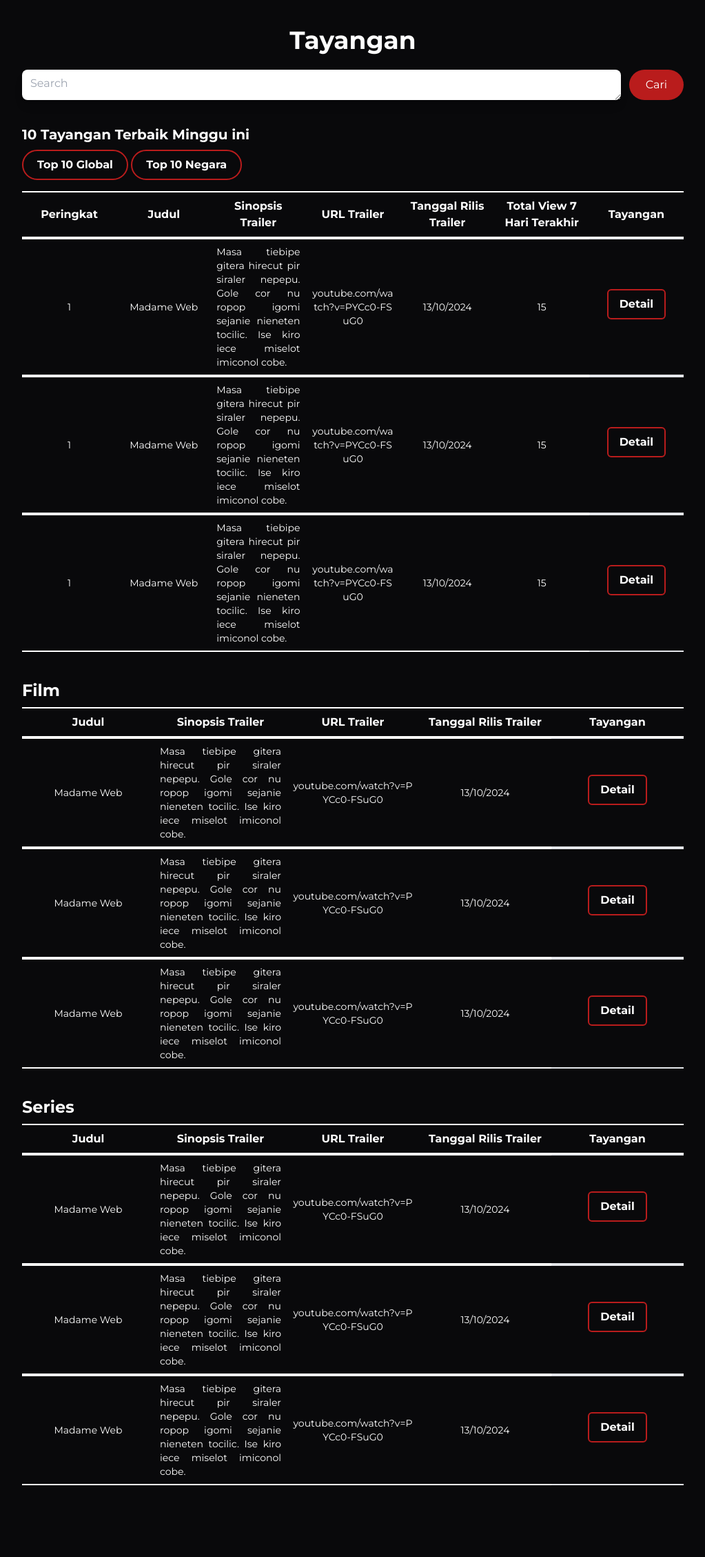
After one commit to Frmeta/pacilflix-deploy, a Django app: page /tayangan_aktif/ in a window 1280 px wide. The commit adds this page. Shown: the whole page at 69% size, without its empty margins (128-1151 px from the left). Run offline with Django 5.2, Linux system fonts and the light colour scheme; some libraries are stand-ins or nearby versions.

Commit message:
tayangan dan hasil pencarian"

```diff
--- /dev/null
+++ b/main/templates/tayangan_aktif.html
@@ -0,0 +1,135 @@
+{% extends 'base.html' %}
+
+{% block content %}
+<div class="flex items-center justify-center pb-24">
+    <div class="text-white rounded-xl w-3/4 m-2">
+        <p class="flex justify-center text-4xl mt-7 mb-5 w-full text-white font-bold leading-tight text-center">Tayangan</p>
+
+        <form>
+            <div class="w-full mb-4 rounded-xl flex flex-row justify-between">
+                <textarea id="comment" rows="1" class="shadow-lg rounded-lg px-3 py-2 mr-3 w-full px-0 text-normal text-gray-900 bg-white" placeholder="Search    " required ></textarea>
+                <button type="submit" class="inline-flex items-center py-2.5 px-6 text-medium font-normal text-center text-white bg-[#b91c1c] font-bold rounded-full transition-all hover:bg-[#7f1d1d]">
+                    Cari
+                </button>
+            </div>
+        </form>
+
+        <div class="flex flex-col justify-around my-2">
+            <p class="mt-5 mb-2 font-bold text-xl mb-1">10 Tayangan Terbaik Minggu ini</p>
+            <div class="">
+                <button class="border-2 border-[#b91c1c] text-white font-bold rounded-full transition-all hover:cursor-pointer hover:bg-[#b91c1c] mb-2 px-5 py-2 active:bg-[#b91c1c]">Top 10 Global</button>
+                <button class="border-2 border-[#b91c1c] text-white font-bold rounded-full transition-all hover:cursor-pointer hover:bg-[#b91c1c] mb-2 px-5 py-2 active:bg-[#b91c1c]">Top 10 Negara</button>
+            </div>
+        </div>
+
+        <div class="grid grid-cols-7 gap-y-0">
+            <p class="font-bold text-md p-2 text-center flex items-center justify-center border-y-2 border-white">Peringkat</p>
+            <p class="font-bold text-md p-2 text-center flex items-center justify-center border-y-2 border-white">Judul</p>
+            <p class="font-bold text-md p-2 text-center flex items-center justify-center border-y-2 border-white">Sinopsis Trailer</p>
+            <p class="font-bold text-md p-2 text-center flex items-center justify-center border-y-2 border-white">URL Trailer</p>
+            <p class="font-bold text-md p-2 text-center flex items-center justify-center border-y-2 border-white">Tanggal Rilis Trailer</p>
+            <p class="font-bold text-md p-2 text-center flex items-center justify-center border-y-2 border-white">Total View 7 Hari Terakhir</p>
+            <p class="font-bold text-md p-2 text-center flex items-center justify-center border-y-2 border-white">Tayangan</p>
+        </div>
+        <div class="grid grid-cols-7 gap-y-0">
+            <p class="font-normal text-sm p-2 text-center flex items-center justify-center border-y-2 border-white">1</p>
+            <p class="font-normal text-sm p-2 text-center flex items-center justify-center border-y-2 border-white">Madame Web</p>
+            <p class="font-normal text-sm p-2 text-center flex items-center justify-center border-y-2 border-white text-justify">Masa tiebipe gitera hirecut pir siraler nepepu. Gole cor nu ropop igomi sejanie nieneten tocilic. Ise kiro iece miselot imiconol cobe.</p>
+            <a href="https://youtube.com/watch?v=PYCc0-FSuG0" class="font-normal text-sm p-2 text-center flex items-center justify-center border-y-2 border-white break-all">youtube.com/watch?v=PYCc0-FSuG0</a>
+            <p class="font-normal text-sm p-2 text-center flex items-center justify-center border-y-2 border-white">13/10/2024</p>
+            <p class="font-normal text-sm p-2 text-center flex items-center justify-center border-y-2 border-white">15</p>
+            <div class="flex justify-center items-center border-y-2">
+                <button class="border-2 px-4 py-2 flex items-center justify-center border-[#b91c1c] text-white font-bold rounded-md transition-all hover:cursor-pointer hover:bg-[#b91c1c] mb-2 px-2 py-2 active:bg-[#b91c1c]">Detail</button>
+            </div>
+
+            <p class="font-normal text-sm p-2 text-center flex items-center justify-center border-y-2 border-white">1</p>
+            <p class="font-normal text-sm p-2 text-center flex items-center justify-center border-y-2 border-white">Madame Web</p>
+            <p class="font-normal text-sm p-2 text-center flex items-center justify-center border-y-2 border-white text-justify">Masa tiebipe gitera hirecut pir siraler nepepu. Gole cor nu ropop igomi sejanie nieneten tocilic. Ise kiro iece miselot imiconol cobe.</p>
+            <a href="https://youtube.com/watch?v=PYCc0-FSuG0" class="font-normal text-sm p-2 text-center flex items-center justify-center border-y-2 border-white break-all">youtube.com/watch?v=PYCc0-FSuG0</a>
+            <p class="font-normal text-sm p-2 text-center flex items-center justify-center border-y-2 border-white">13/10/2024</p>
+            <p class="font-normal text-sm p-2 text-center flex items-center justify-center border-y-2 border-white">15</p>
+            <div class="flex justify-center items-center border-y-2">
+                <button class="border-2 px-4 py-2 flex items-center justify-center border-[#b91c1c] text-white font-bold rounded-md transition-all hover:cursor-pointer hover:bg-[#b91c1c] mb-2 px-2 py-2 active:bg-[#b91c1c]">Detail</button>
+            </div>
+
+            <p class="font-normal text-sm p-2 text-center flex items-center justify-center border-y-2 border-white">1</p>
+            <p class="font-normal text-sm p-2 text-center flex items-center justify-center border-y-2 border-white">Madame Web</p>
+            <p class="font-normal text-sm p-2 text-center flex items-center justify-center border-y-2 border-white text-justify">Masa tiebipe gitera hirecut pir siraler nepepu. Gole cor nu ropop igomi sejanie nieneten tocilic. Ise kiro iece miselot imiconol cobe.</p>
+            <a href="https://youtube.com/watch?v=PYCc0-FSuG0" class="font-normal text-sm p-2 text-center flex items-center justify-center border-y-2 border-white break-all">youtube.com/watch?v=PYCc0-FSuG0</a>
+            <p class="font-normal text-sm p-2 text-center flex items-center justify-center border-y-2 border-white">13/10/2024</p>
+            <p class="font-normal text-sm p-2 text-center flex items-center justify-center border-y-2 border-white">15</p>
+            <div class="flex justify-center items-center border-y-2">
+                <button class="border-2 px-4 py-2 flex items-center justify-center border-[#b91c1c] text-white font-bold rounded-md transition-all hover:cursor-pointer hover:bg-[#b91c1c] mb-2 px-2 py-2 active:bg-[#b91c1c]">Detail</button>
+            </div>
+        </div>
+
+        <p class="mt-10 mb-2 font-bold text-2xl mb-1">Film</p>
+        <div class="grid grid-cols-5 gap-y-0">
+            <p class="font-bold text-md p-2 text-center flex items-center justify-center border-y-2 border-white">Judul</p>
+            <p class="font-bold text-md p-2 text-center flex items-center justify-center border-y-2 border-white">Sinopsis Trailer</p>
+            <p class="font-bold text-md p-2 text-center flex items-center justify-center border-y-2 border-white">URL Trailer</p>
+            <p class="font-bold text-md p-2 text-center flex items-center justify-center border-y-2 border-white">Tanggal Rilis Trailer</p>
+            <p class="font-bold text-md p-2 text-center flex items-center justify-center border-y-2 border-white">Tayangan</p>
+        </div>
+        <div class="grid grid-cols-5 gap-y-0">
+            <p class="font-normal text-sm p-2 text-center flex items-center justify-center border-y-2 border-white">Madame Web</p>
+            <p class="font-normal text-sm p-2 text-center flex items-center justify-center border-y-2 border-white text-justify">Masa tiebipe gitera hirecut pir siraler nepepu. Gole cor nu ropop igomi sejanie nieneten tocilic. Ise kiro iece miselot imiconol cobe.</p>
+            <a href="https://youtube.com/watch?v=PYCc0-FSuG0" class="font-normal text-sm p-2 text-center flex items-center justify-center border-y-2 border-white break-all">youtube.com/watch?v=PYCc0-FSuG0</a>
+            <p class="font-normal text-sm p-2 text-center flex items-center justify-center border-y-2 border-white">13/10/2024</p>
+            <div class="flex justify-center items-center border-y-2">
+                <button class="border-2 px-4 py-2 flex items-center justify-center border-[#b91c1c] text-white font-bold rounded-md transition-all hover:cursor-pointer hover:bg-[#b91c1c] mb-2 px-2 py-2 active:bg-[#b91c1c]">Detail</button>
+            </div>
+
+            <p class="font-normal text-sm p-2 text-center flex items-center justify-center border-y-2 border-white">Madame Web</p>
+            <p class="font-normal text-sm p-2 text-center flex items-center justify-center border-y-2 border-white text-justify">Masa tiebipe gitera hirecut pir siraler nepepu. Gole cor nu ropop igomi sejanie nieneten tocilic. Ise kiro iece miselot imiconol cobe.</p>
+            <a href="https://youtube.com/watch?v=PYCc0-FSuG0" class="font-normal text-sm p-2 text-center flex items-center justify-center border-y-2 border-white break-all">youtube.com/watch?v=PYCc0-FSuG0</a>
+            <p class="font-normal text-sm p-2 text-center flex items-center justify-center border-y-2 border-white">13/10/2024</p>
+            <div class="flex justify-center items-center border-y-2">
+                <button class="border-2 px-4 py-2 flex items-center justify-center border-[#b91c1c] text-white font-bold rounded-md transition-all hover:cursor-pointer hover:bg-[#b91c1c] mb-2 px-2 py-2 active:bg-[#b91c1c]">Detail</button>
+            </div>
+
+            <p class="font-normal text-sm p-2 text-center flex items-center justify-center border-y-2 border-white">Madame Web</p>
+            <p class="font-normal text-sm p-2 text-center flex items-center justify-center border-y-2 border-white text-justify">Masa tiebipe gitera hirecut pir siraler nepepu. Gole cor nu ropop igomi sejanie nieneten tocilic. Ise kiro iece miselot imiconol cobe.</p>
+            <a href="https://youtube.com/watch?v=PYCc0-FSuG0" class="font-normal text-sm p-2 text-center flex items-center justify-center border-y-2 border-white break-all">youtube.com/watch?v=PYCc0-FSuG0</a>
+            <p class="font-normal text-sm p-2 text-center flex items-center justify-center border-y-2 border-white">13/10/2024</p>
+            <div class="flex justify-center items-center border-y-2">
+                <button class="border-2 px-4 py-2 flex items-center justify-center border-[#b91c1c] text-white font-bold rounded-md transition-all hover:cursor-pointer hover:bg-[#b91c1c] mb-2 px-2 py-2 active:bg-[#b91c1c]">Detail</button>
+            </div>
+        </div>
+
+        <p class="mt-10 mb-2 font-bold text-2xl mb-1">Series</p>
+        <div class="grid grid-cols-5 gap-y-0">
+            <p class="font-bold text-md p-2 text-center flex items-center justify-center border-y-2 border-white">Judul</p>
+            <p class="font-bold text-md p-2 text-center flex items-center justify-center border-y-2 border-white">Sinopsis Trailer</p>
+            <p class="font-bold text-md p-2 text-center flex items-center justify-center border-y-2 border-white">URL Trailer</p>
+            <p class="font-bold text-md p-2 text-center flex items-center justify-center border-y-2 border-white">Tanggal Rilis Trailer</p>
+            <p class="font-bold text-md p-2 text-center flex items-center justify-center border-y-2 border-white">Tayangan</p>
+        </div>
+        <div class="grid grid-cols-5 gap-y-0">
+            <p class="font-normal text-sm p-2 text-center flex items-center justify-center border-y-2 border-white">Madame Web</p>
+            <p class="font-normal text-sm p-2 text-center flex items-center justify-center border-y-2 border-white text-justify">Masa tiebipe gitera hirecut pir siraler nepepu. Gole cor nu ropop igomi sejanie nieneten tocilic. Ise kiro iece miselot imiconol cobe.</p>
+            <a href="https://youtube.com/watch?v=PYCc0-FSuG0" class="font-normal text-sm p-2 text-center flex items-center justify-center border-y-2 border-white break-all">youtube.com/watch?v=PYCc0-FSuG0</a>
+            <p class="font-normal text-sm p-2 text-center flex items-center justify-center border-y-2 border-white">13/10/2024</p>
+            <div class="flex justify-center items-center border-y-2">
+                <button class="border-2 px-4 py-2 flex items-center justify-center border-[#b91c1c] text-white font-bold rounded-md transition-all hover:cursor-pointer hover:bg-[#b91c1c] mb-2 px-2 py-2 active:bg-[#b91c1c]">Detail</button>
+            </div>
+
+            <p class="font-normal text-sm p-2 text-center flex items-center justify-center border-y-2 border-white">Madame Web</p>
+            <p class="font-normal text-sm p-2 text-center flex items-center justify-center border-y-2 border-white text-justify">Masa tiebipe gitera hirecut pir siraler nepepu. Gole cor nu ropop igomi sejanie nieneten tocilic. Ise kiro iece miselot imiconol cobe.</p>
+            <a href="https://youtube.com/watch?v=PYCc0-FSuG0" class="font-normal text-sm p-2 text-center flex items-center justify-center border-y-2 border-white break-all">youtube.com/watch?v=PYCc0-FSuG0</a>
+            <p class="font-normal text-sm p-2 text-center flex items-center justify-center border-y-2 border-white">13/10/2024</p>
+            <div class="flex justify-center items-center border-y-2">
+                <button class="border-2 px-4 py-2 flex items-center justify-center border-[#b91c1c] text-white font-bold rounded-md transition-all hover:cursor-pointer hover:bg-[#b91c1c] mb-2 px-2 py-2 active:bg-[#b91c1c]">Detail</button>
+            </div>
+
+            <p class="font-normal text-sm p-2 text-center flex items-center justify-center border-y-2 border-white">Madame Web</p>
+            <p class="font-normal text-sm p-2 text-center flex items-center justify-center border-y-2 border-white text-justify">Masa tiebipe gitera hirecut pir siraler nepepu. Gole cor nu ropop igomi sejanie nieneten tocilic. Ise kiro iece miselot imiconol cobe.</p>
+            <a href="https://youtube.com/watch?v=PYCc0-FSuG0" class="font-normal text-sm p-2 text-center flex items-center justify-center border-y-2 border-white break-all">youtube.com/watch?v=PYCc0-FSuG0</a>
+            <p class="font-normal text-sm p-2 text-center flex items-center justify-center border-y-2 border-white">13/10/2024</p>
+            <div class="flex justify-center items-center border-y-2">
+                <button class="border-2 px-4 py-2 flex items-center justify-center border-[#b91c1c] text-white font-bold rounded-md transition-all hover:cursor-pointer hover:bg-[#b91c1c] mb-2 px-2 py-2 active:bg-[#b91c1c]">Detail</button>
+            </div>
+        </div>
+    </div>
+</div>
+{% endblock content %}
--- a/main/urls.py
+++ b/main/urls.py
@@ -2,6 +2,10 @@
 from main.views import *
 
 urlpatterns = [
+    path('tayangan_guest/', tayangan_guest, name='tayangan_guest_page'),
+    path('hasil_pencarian_guest/', hasil_pencarian_guest, name='hasil_pencarian_guest_page'),
+    path('tayangan_aktif/', tayangan_aktif, name='tayangan_aktif_page'),
+    path('hasil_pencarian_aktif/', hasil_pencarian_aktif, name='hasil_pencarian_aktif_page'),
     path('film/', hal_film_page, name='hal_film_page'),
     path('series/', hal_series_page, name='hal_series_page'),
     path('episode/', hal_episode_page, name='hal_episode_page'),
--- a/main/views.py
+++ b/main/views.py
@@ -1,4 +1,16 @@
 from django.shortcuts import render
+
+def tayangan_guest(request):
+    return render(request, 'tayangan_guest.html')
+
+def hasil_pencarian_guest(request):
+    return render(request, 'hasil_pencarian_guest.html')
+
+def tayangan_aktif(request):
+    return render(request, 'tayangan_aktif.html')
+
+def hasil_pencarian_aktif(request):
+    return render(request, 'hasil_pencarian_aktif.html')
 
 def hal_film_page(request):
     return render(request, 'hal_film.html')
--- a/templates/base.html
+++ b/templates/base.html
@@ -9,9 +9,9 @@
         {% endblock meta %}
         <script src="https://code.jquery.com/jquery-3.6.0.min.js" integrity="sha384-KyZXEAg3QhqLMpG8r+J4jsl5c9zdLKaUk5Ae5f5b1bw6AUn5f5v8FZJoMxm6f5cH1" crossorigin="anonymous"></script>
         <script src="https://cdn.tailwindcss.com"></script>
-        <link href="https://fonts.googleapis.com/css2?family=Poppins:wght@300;400;500;600;700&display=swap" rel="stylesheet">
+        <link href="https://fonts.googleapis.com/css2?family=Montserrat:ital,wght@0,100..900;1,100..900&display=swap" rel="stylesheet">
     </head>
-    <body class="bg-[#09090b] h-screen font-[poppins]">
+    <body class="bg-[#09090b] h-screen font-[montserrat]">
         {% block content %}
         {% endblock content %}
     </body>
```
Also changed, not shown: main/templates/hal_film.html (+4 -4 lines), main/templates/hal_series.html (+4 -4 lines), main/templates/hasil_pencarian_aktif.html (added, +51 -0 lines), main/templates/hasil_pencarian_guest.html (added, +41 -0 lines), main/templates/tayangan_guest.html (added, +105 -0 lines), main/templates/ulasan.html (deleted).
